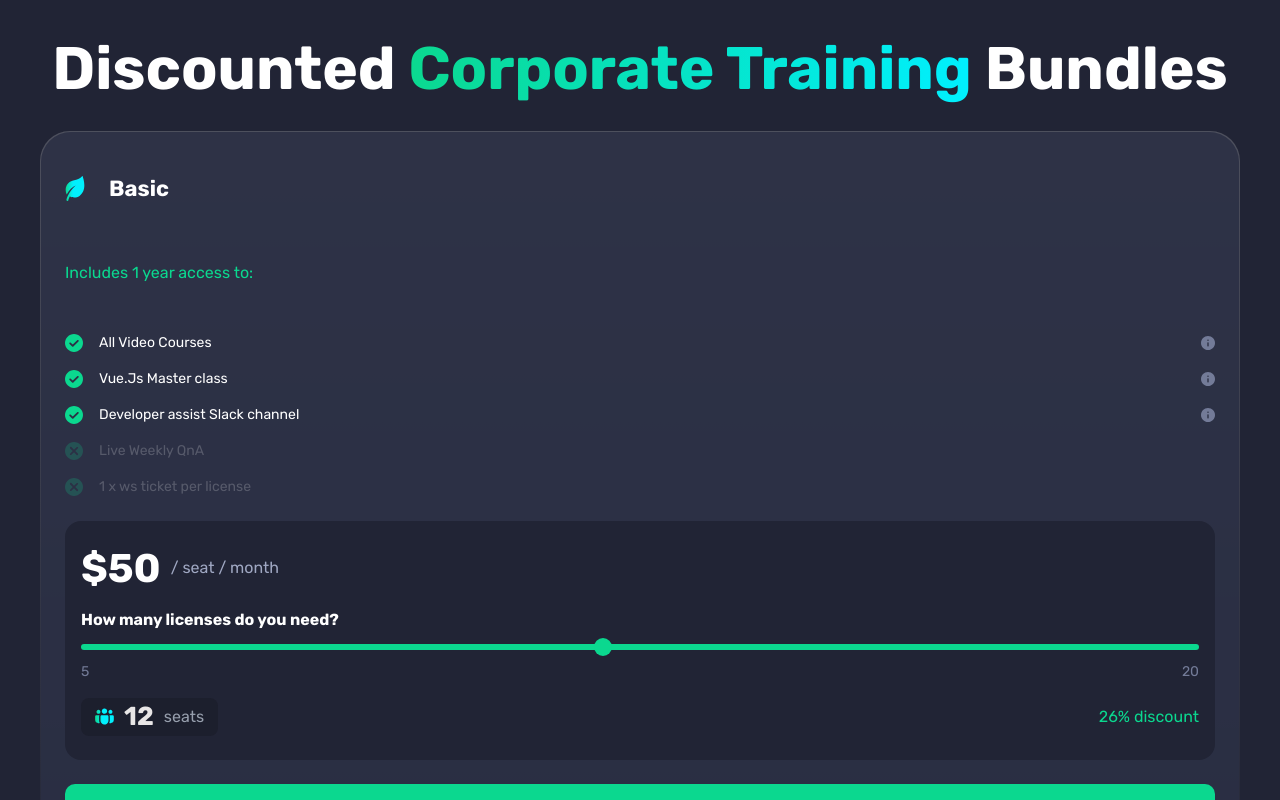
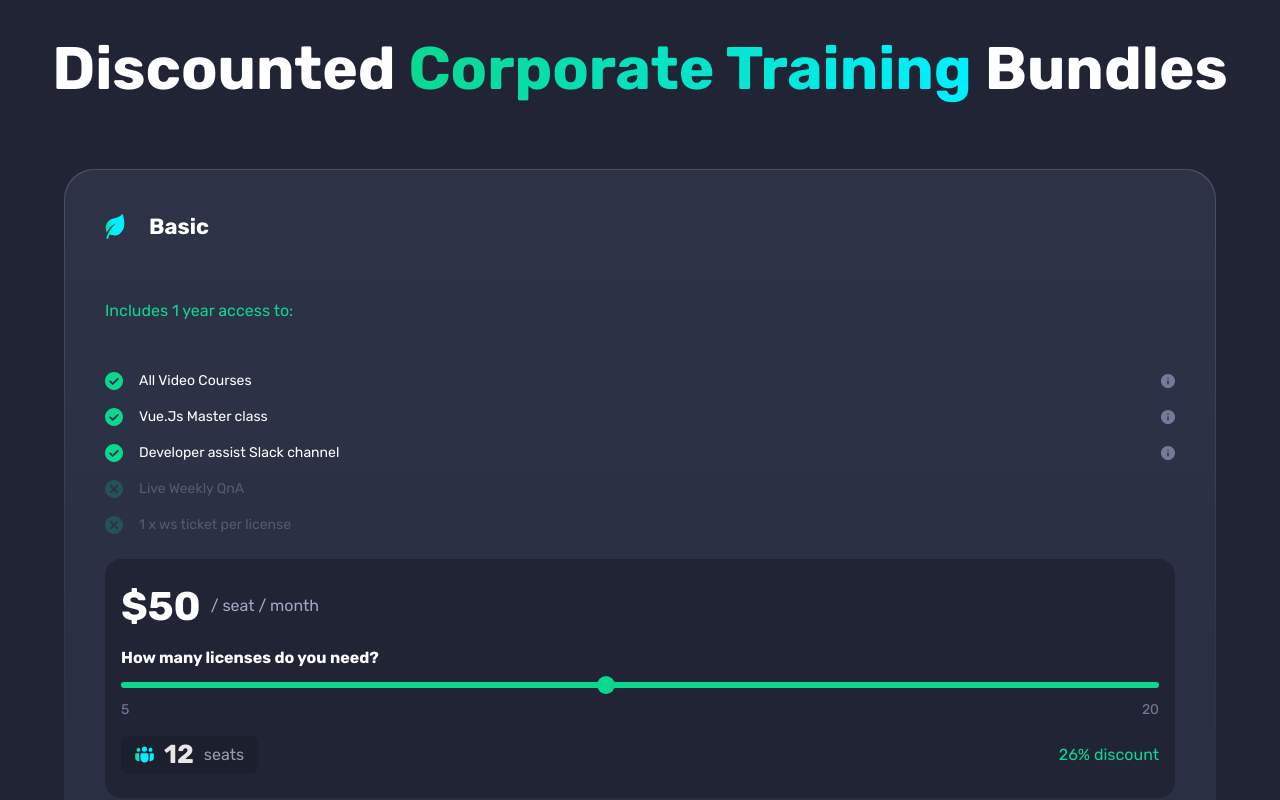
Before and after one commit to BrightsDays/vue-landing, a Nuxt app: page / in a window 1280 px wide. Shown: the part 1920-2720 px from the top of the page. Built offline with nearby package versions, Linux system fonts and the light colour scheme.

Commit message:
update bundles, workshops

```diff
--- a/components/AppBundles.vue
+++ b/components/AppBundles.vue
@@ -1,11 +1,12 @@
 <template>
-  <div class="mb-[120px]">
+  <div class="mb-[120px] md:mb-[140px]">
     <UiHeading
       main="Discounted"
       green="Corporate Training"
       second="Bundles"
+      class="md:mb-[70px]"
     />
-    <div class="flex flex-col gap-6">
+    <div class="flex flex-col gap-6 md:px-6">
       <UiBundle
         v-for="item, key in bundles"
         :key="`bundle_${item.title}_${key}`"
--- a/components/AppWorkshops.vue
+++ b/components/AppWorkshops.vue
@@ -1,7 +1,7 @@
 <template>
-  <div class="flex flex-col items-center mb-[100px]">
-    <UiHeading main="Available Workshops" />
-    <div class="mb-10 overflow-hidden w-svw">
+  <div class="flex flex-col items-center mb-[100px] md:mb-[140px]">
+    <UiHeading main="Available Workshops" class="md:mb-[72px]" />
+    <div class="mb-10 md:mb-14 overflow-hidden w-svw">
       <div class="flex gap-2 overflow-x-auto px-[15px] no-scrollbar">
         <UiWorkshop />
         <UiWorkshop />
--- a/components/ui/UiCard.vue
+++ b/components/ui/UiCard.vue
@@ -1,6 +1,6 @@
 <template>
   <div class="bg-gradient-to-b from-[#FFFFFF33] to-[#FFFFFF00] rounded-[30px] p-px">
-    <div :class="`flex flex-col items-${items || 'center'} bg-[#2B2F44E5] rounded-[30px] p-6 md:py-10 gap-6`">
+    <div :class="`flex flex-col items-${items || 'center'} bg-[#2B2F44E5] rounded-[30px] p-6 md:p-10 gap-6`">
       <slot />
     </div>
   </div>
--- a/components/ui/UiWorkshop.vue
+++ b/components/ui/UiWorkshop.vue
@@ -1,5 +1,5 @@
 <template>
-  <div class="min-w-[345px]">
+  <div class="min-w-[345px] md:min-w-[570px]">
     <div class="flex gap-3 bg-gradient-to-r from-[#4F08E680] to-[#FF497580] px-4 py-6 rounded-t-[30px]">
       <img :src="date" alt="Date" />
       <span class="text-base text-white font-medium">December 14th - 11:00 AM (GMT-3)</span>
```
